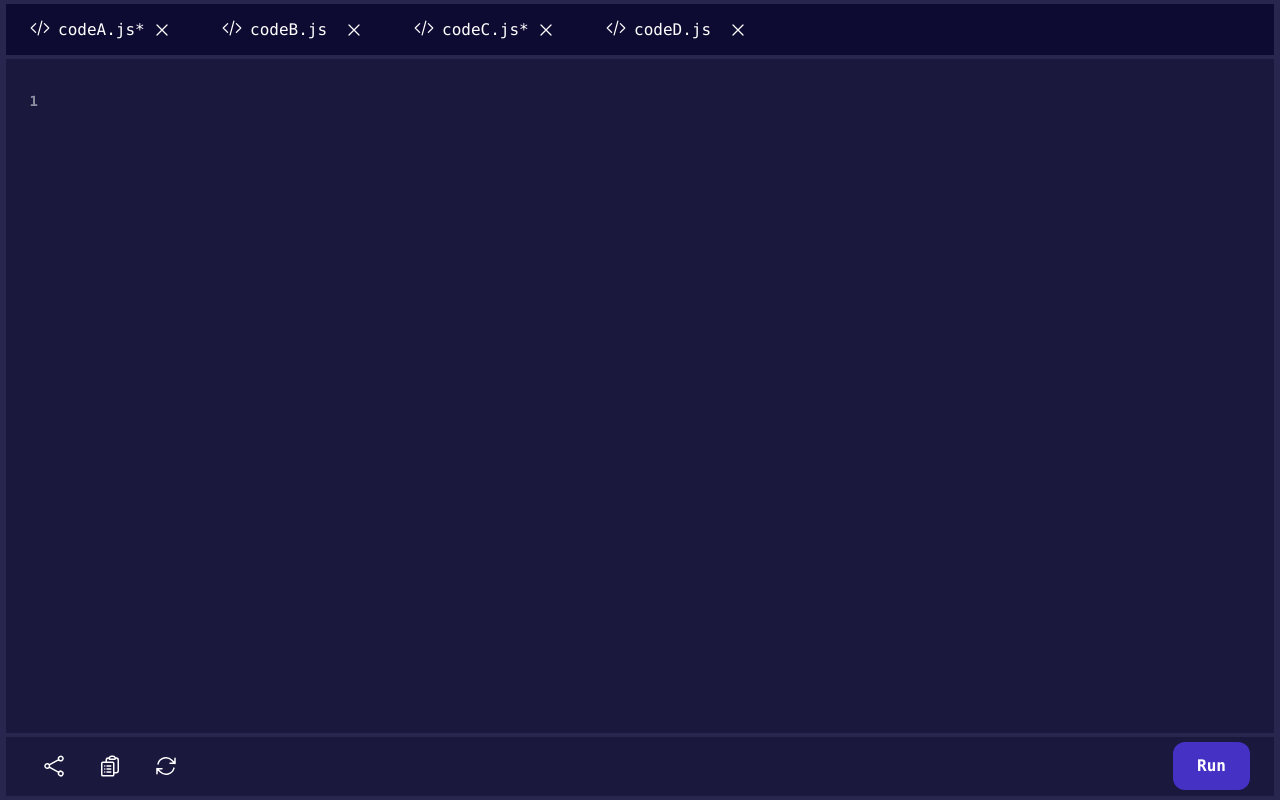
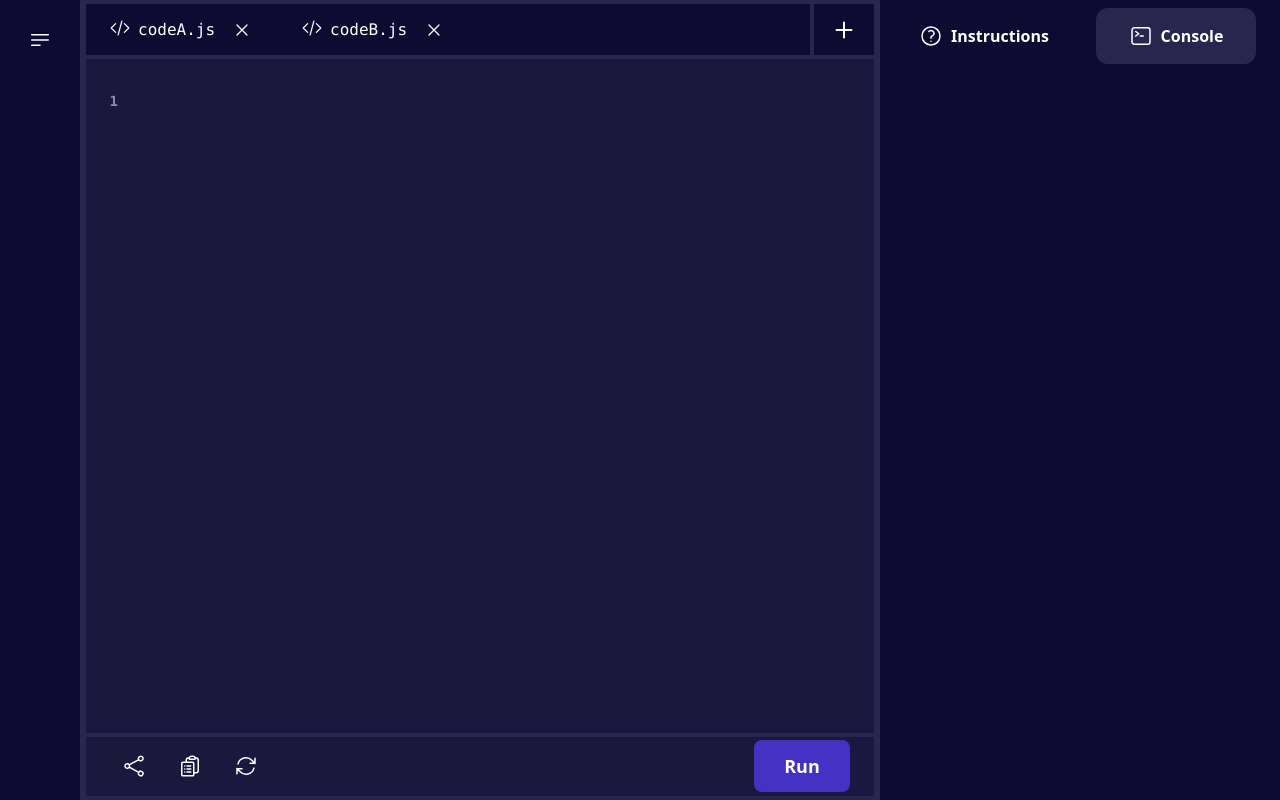
Before and after one commit to Raghav-KM/Code-Editor, a React (Vite) app in the folder frontend/: page / in a window 1280 px wide. Built offline with nearby package versions, Linux system fonts and the light colour scheme; the HTML template or start-up script is replaced by a standard one.

Commit message:
CodeSection and OutputSection UI Changes

```diff
--- a/frontend/package.json
+++ b/frontend/package.json
@@ -11,9 +11,12 @@
   },
   "dependencies": {
     "autoprefixer": "^10.4.20",
+    "loaders.css": "^0.1.2",
     "postcss": "^8.4.41",
     "react": "^18.3.1",
     "react-dom": "^18.3.1",
+    "react-loaders": "^3.0.1",
+    "react-spinners": "^0.14.1",
     "recoil": "^0.7.7",
     "tailwindcss": "^3.4.8"
   },
--- /dev/null
+++ b/frontend/src/assets/icons/PlusIcon.tsx
@@ -0,0 +1,18 @@
+export const PlusIcon = () => {
+    return (
+        <svg
+            xmlns="http://www.w3.org/2000/svg"
+            fill="none"
+            viewBox="0 0 24 24"
+            strokeWidth={2}
+            stroke="currentColor"
+            className="size-6 text-white"
+        >
+            <path
+                strokeLinecap="round"
+                strokeLinejoin="round"
+                d="M12 4.5v15m7.5-7.5h-15"
+            />
+        </svg>
+    );
+};
--- a/frontend/src/components/CodeEditor.tsx
+++ b/frontend/src/components/CodeEditor.tsx
@@ -1,7 +1,12 @@
 import React, { useEffect, useRef, useState } from "react";
-import { useRecoilValue } from "recoil";
-import { filesAtom, fileType, selectedFileIdAtom } from "../store/atoms/atoms";
-import { useUpdateSelectedFile } from "../hooks/hooks";
+import { useRecoilValue, useSetRecoilState } from "recoil";
+import {
+    fileChangedAtom,
+    filesAtom,
+    fileType,
+    selectedFileIdAtom,
+} from "../store/atoms/atoms";
+import { useIsMount, useUpdateSelectedFile } from "../hooks/hooks";
 
 export const CodeEditor = () => {
     const editorDivRef = useRef(null);
@@ -12,15 +17,20 @@ export const CodeEditor = () => {
     const selectedFileId = useRecoilValue(selectedFileIdAtom);
 
     const [code, setCode] = useState("");
+    const setFileChanged = useSetRecoilState(fileChangedAtom);
 
+    const isInit = useIsMount();
     useEffect(() => {
+        if (isInit) return;
+
+        setFileChanged(true);
         const selectedFile = files.find(
             (file: fileType) => file.id == selectedFileId
         );
 
         if (editorDivRef.current) {
             const editorDiv = editorDivRef.current as HTMLDivElement;
-            editorDiv.innerHTML = highlightWords(selectedFile?.code || "");
+            editorDiv.innerHTML = highlightSyntax(selectedFile?.code || "");
         }
 
         if (editorRef.current) {
@@ -30,7 +40,10 @@ export const CodeEditor = () => {
         setCode(selectedFile?.code || "");
     }, [selectedFileId]);
 
-    useUpdateSelectedFile({ code: code });
+    useUpdateSelectedFile({
+        id: selectedFileId,
+        code: code,
+    });
 
     const handleTab = (e: React.KeyboardEvent<HTMLTextAreaElement>) => {
         if (e.key === "Tab") {
@@ -50,7 +63,7 @@ export const CodeEditor = () => {
             if (editorDivRef.current) {
                 const editorDiv = editorDivRef.current as HTMLDivElement;
                 editorDiv.innerHTML =
-                    highlightWords(textarea.value) + "</br></br>";
+                    highlightSyntax(textarea.value) + "</br></br>";
             }
 
             requestAnimationFrame(() => {
@@ -84,7 +97,7 @@ export const CodeEditor = () => {
         }
     };
 
-    const highlightWords = (text: string) => {
+    const highlightSyntax = (text: string) => {
         const keywords = [
             "let",
             "dbg",
@@ -144,7 +157,7 @@ export const CodeEditor = () => {
                                 className="w-full h-full p-3 font-semibold outline-none text-transparent bg-transparent caret-white font-mono leading-7 overflow-auto scrollbar scrollbar-track-transparent scrollbar-thumb-secondary-light resize-none whitespace-nowrap"
                                 onKeyDown={handleTab}
                                 spellCheck={false}
-                                disabled={selectedFileId == "-1"}
+                                disabled={selectedFileId == -1}
                                 onChange={(
                                     e: React.ChangeEvent<HTMLTextAreaElement>
                                 ) => {
@@ -153,7 +166,7 @@ export const CodeEditor = () => {
                                         const editorDiv =
                                             editorDivRef.current as HTMLDivElement;
                                         editorDiv.innerHTML =
-                                            highlightWords(e.target.value) +
+                                            highlightSyntax(e.target.value) +
                                             "<br></br>";
                                     }
                                 }}
--- a/frontend/src/components/CodeSection.tsx
+++ b/frontend/src/components/CodeSection.tsx
@@ -3,16 +3,46 @@ import { ReloadIcon } from "../assets/icons/ReloadIcon";
 import { ShareIcon } from "../assets/icons/ShareIcon";
 import { OpenedFiles } from "../components/OpenedFiles";
 import { CodeEditor } from "./CodeEditor";
-import { useRecoilValue } from "recoil";
-import { filesAtom, fileType } from "../store/atoms/atoms";
+import { useRecoilState, useResetRecoilState, useSetRecoilState } from "recoil";
+import {
+    awaitingCodeResponseAtom,
+    codeResponseAtom,
+    filesAtom,
+    fileType,
+} from "../store/atoms/atoms";
+import { PlusIcon } from "../assets/icons/PlusIcon";
+import { LoadingButton } from "./LoadingButton";
 
 export const CodeSection = () => {
-    const files = useRecoilValue<fileType[]>(filesAtom);
+    const [files, setFiles] = useRecoilState<fileType[]>(filesAtom);
+    const setCodeResponse = useSetRecoilState(codeResponseAtom);
+
+    const [loading, setLoading] = useRecoilState(awaitingCodeResponseAtom);
+
+    const onAddFile = () => {
+        setFiles([
+            ...files,
+            {
+                id: files.length + 1,
+                code: "",
+                fileName: "codeE.js",
+                saved: false,
+            },
+        ]);
+    };
+
+    const onRunCode = () => {
+        setLoading(true);
+        setTimeout(() => {
+            setLoading(false);
+            setCodeResponse("This is the code response.........");
+        }, 2000);
+    };
 
     return (
         <div className="w-full h-full bg-secondary-light flex flex-col p-1">
             <div className="w-full h-[7vh] px-0.5 cursor-pointer">
-                <div className="w-full h-full bg-primary flex flex-row">
+                <div className="w-full h-full bg-primary flex flex-row ">
                     {files.map((file: fileType) => (
                         <OpenedFiles
                             id={file.id}
@@ -22,6 +52,12 @@ export const CodeSection = () => {
                         />
                     ))}
                     <div className="h-full flex-grow border-b-4 border-secondary-light"></div>
+                    <div
+                        className="w-16 p-2 h-full border-s-4 border-b-4 border-secondary-light flex items-center justify-center hover:bg-secondary-light"
+                        onClick={onAddFile}
+                    >
+                        <PlusIcon />
+                    </div>
                 </div>
             </div>
             <div className="w-full h-[85vh] flex-grow px-0.5 overflow-hidden">
@@ -42,12 +78,8 @@ export const CodeSection = () => {
                             <ReloadIcon />
                         </div>
                     </div>
-                    <div>
-                        <button className="px-6 py-3 h-fit bg-accent-primary rounded-xl  text-white flex flex-row gap-2 items-center">
-                            <div className="text-md font-semibold font-mono">
-                                Run
-                            </div>
-                        </button>
+                    <div className="flex flex-row gap-2">
+                        <LoadingButton loading={loading} onClick={onRunCode} />
                     </div>
                 </div>
             </div>
--- a/frontend/src/components/Console.tsx
+++ b/frontend/src/components/Console.tsx
@@ -1,12 +1,27 @@
+import { useRecoilValue } from "recoil";
+import {
+    awaitingCodeResponseAtom,
+    codeResponseAtom,
+} from "../store/atoms/atoms";
+import { ConsoleLoading } from "./ConsoleLoading";
+
 export const Console = () => {
+    const codeResponse = useRecoilValue(codeResponseAtom);
+    const awaitingCodeResponse = useRecoilValue(awaitingCodeResponseAtom);
+
     return (
         <div className="w-full h-full bg-primary text-white font-mono font-semibold  border-secondary-light p-4 ">
-            Output for the code is displayed her...........
-            <br />
-            <br />
-            <div className="text-red-500">
-                If Error: It looks something like this........
-            </div>
+            {awaitingCodeResponse ? (
+                <div className="w-full h-full">
+                    <ConsoleLoading />
+                </div>
+            ) : (
+                <div>
+                    {" "}
+                    {codeResponse}
+                    <br /> <div className="text-red-500">{codeResponse}</div>
+                </div>
+            )}
         </div>
     );
 };
--- /dev/null
+++ b/frontend/src/components/ConsoleLoading.tsx
@@ -0,0 +1,11 @@
+import { GridLoader } from "react-spinners";
+
+export const ConsoleLoading = () => {
+    return (
+        <div className="grid h-full w-full animate-pulse place-items-center rounded-lg opacity-50">
+            <div className="opacity-50">
+                <GridLoader color="white" size={8} speedMultiplier={0.7} />
+            </div>
+        </div>
+    );
+};
--- /dev/null
+++ b/frontend/src/components/LoadingButton.tsx
@@ -0,0 +1,39 @@
+import { MouseEventHandler } from "react";
+
+export const LoadingButton = ({
+    loading,
+    onClick,
+}: {
+    loading: boolean;
+    onClick: MouseEventHandler;
+}) => {
+    if (loading) {
+        return (
+            <button
+                type="button"
+                className="py-3 px-6 flex justify-center items-center bg-accent-primary text-white w-24 h-full text-center text-lg font-bold rounded-lg"
+            >
+                <svg
+                    width="20"
+                    height="h-full"
+                    fill="currentColor"
+                    className=" animate-spin py-1"
+                    viewBox="0 0 1792 1792"
+                    xmlns="http://www.w3.org/2000/svg"
+                >
+                    <path d="M526 1394q0 53-37.5 90.5t-90.5 37.5q-52 0-90-38t-38-90q0-53 37.5-90.5t90.5-37.5 90.5 37.5 37.5 90.5zm498 206q0 53-37.5 90.5t-90.5 37.5-90.5-37.5-37.5-90.5 37.5-90.5 90.5-37.5 90.5 37.5 37.5 90.5zm-704-704q0 53-37.5 90.5t-90.5 37.5-90.5-37.5-37.5-90.5 37.5-90.5 90.5-37.5 90.5 37.5 37.5 90.5zm1202 498q0 52-38 90t-90 38q-53 0-90.5-37.5t-37.5-90.5 37.5-90.5 90.5-37.5 90.5 37.5 37.5 90.5zm-964-996q0 66-47 113t-113 47-113-47-47-113 47-113 113-47 113 47 47 113zm1170 498q0 53-37.5 90.5t-90.5 37.5-90.5-37.5-37.5-90.5 37.5-90.5 90.5-37.5 90.5 37.5 37.5 90.5zm-640-704q0 80-56 136t-136 56-136-56-56-136 56-136 136-56 136 56 56 136zm530 206q0 93-66 158.5t-158 65.5q-93 0-158.5-65.5t-65.5-158.5q0-92 65.5-158t158.5-66q92 0 158 66t66 158z"></path>
+                </svg>
+            </button>
+        );
+    } else {
+        return (
+            <button
+                type="button"
+                className="py-3 px-6 flex justify-center items-center bg-accent-primary text-white w-24 h-full text-center text-lg font-bold rounded-lg hover:bg-opacity-85"
+                onClick={onClick}
+            >
+                Run
+            </button>
+        );
+    }
+};
--- a/frontend/src/components/OpenedFiles.tsx
+++ b/frontend/src/components/OpenedFiles.tsx
@@ -1,19 +1,20 @@
 import { useRecoilState } from "recoil";
 import { CodeIcon } from "../assets/icons/CodeIcon";
 import { CrossIcon } from "../assets/icons/CrossIcon";
-import { selectedFileIdAtom } from "../store/atoms/atoms";
+import { filesAtom, fileType, selectedFileIdAtom } from "../store/atoms/atoms";
 
 export const OpenedFiles = ({
     id,
     fileName,
     saved,
 }: {
-    id: string;
+    id: number;
     fileName: string;
     saved: boolean;
 }) => {
     const [selectedFileId, setSelectedFileId] =
         useRecoilState(selectedFileIdAtom);
+    const [files, setFiles] = useRecoilState(filesAtom);
 
     return (
         <div
@@ -37,7 +38,15 @@ export const OpenedFiles = ({
                         {`${fileName}${!saved ? "*" : ""}`}
                     </div>
                 </div>
-                <div className="w-1/6 flex justify-center hover:bg-primary rounded-lg py-1">
+                <div
+                    className="w-1/6 flex justify-center hover:bg-primary rounded-lg py-1"
+                    onClick={() => {
+                        setFiles(
+                            files.filter((file: fileType) => file.id != id)
+                        );
+                        setSelectedFileId(-1);
+                    }}
+                >
                     <CrossIcon />
                 </div>
             </div>
--- a/frontend/src/components/OutputSection.tsx
+++ b/frontend/src/components/OutputSection.tsx
@@ -20,7 +20,7 @@ export const OutputSection = () => {
                     </div>
                 </div>
             </div>
-            <div className="w-full flex-grow px-2 py-4">
+            <div className="w-full flex-grow px-2 py-4 ">
                 <Console />
             </div>
         </div>
--- a/frontend/src/hooks/hooks.ts
+++ b/frontend/src/hooks/hooks.ts
@@ -1,20 +1,24 @@
-import { useEffect } from "react";
-import { useRecoilState, useRecoilValue, useSetRecoilState } from "recoil";
-import { filesAtom, fileType, selectedFileIdAtom } from "../store/atoms/atoms";
+import { useEffect, useRef } from "react";
+import { useRecoilState } from "recoil";
+import { fileChangedAtom, filesAtom, fileType } from "../store/atoms/atoms";
 
-export const useUpdateSelectedFile = ({ code }: { code: string }) => {
+export const useUpdateSelectedFile = ({
+    id,
+    code,
+}: {
+    id: number;
+    code: string;
+}) => {
     const [files, setFiles] = useRecoilState(filesAtom);
-    const selectedFileId = useRecoilValue(selectedFileIdAtom);
+    const [fileChanged, setFileChanged] = useRecoilState(fileChangedAtom);
+    const isInit = useIsMount();
 
     useEffect(() => {
-        console.log("Timer Started");
-        const updateFile = setTimeout(() => {
-            if (selectedFileId == "-1") return;
-            console.log("File Saved!!" + code);
-
+        if (isInit) return;
+        if (!fileChanged) {
             setFiles(
                 files.map((file: fileType) => {
-                    if (file.id == selectedFileId) {
+                    if (file.id == id) {
                         return {
                             ...file,
                             code: code,
@@ -25,13 +29,16 @@ export const useUpdateSelectedFile = ({ code }: { code: string }) => {
                     }
                 })
             );
-        }, 5000);
+        } else {
+            setFileChanged(false);
+        }
+    }, [code]);
+};
 
-        return () => {
-            if (updateFile) {
-                console.log("Timer Cleared");
-                clearTimeout(updateFile);
-            }
-        };
-    }, [selectedFileId]);
+export const useIsMount = () => {
+    const isMountRef = useRef(true);
+    useEffect(() => {
+        isMountRef.current = false;
+    }, []);
+    return isMountRef.current;
 };
--- a/frontend/src/pages/FrontPage.tsx
+++ b/frontend/src/pages/FrontPage.tsx
@@ -1,17 +1,21 @@
 import { CodeSection } from "../components/CodeSection";
+import { LeftSidebar } from "../components/LeftSidebar";
+import { OutputSection } from "../components/OutputSection";
 
 export const FrontPage = () => {
     return (
         <>
             <div className="w-full h-lvh flex">
-                <div className="h-lvh w-fit">{/* <LeftSidebar /> */}</div>
+                <div className="h-lvh w-fit">
+                    <LeftSidebar />
+                </div>
 
                 <div className="flex-grow h-lvh flex">
-                    <div className="w-full h-lvh">
+                    <div className="w-4/6 h-full">
                         <CodeSection />
                     </div>
-                    <div className="h-lvh bg-white">
-                        {/* <OutputSection /> */}
+                    <div className="w-2/6 h-fullbg-white">
+                        <OutputSection />
                     </div>
                 </div>
             </div>
--- a/frontend/src/store/atoms/atoms.ts
+++ b/frontend/src/store/atoms/atoms.ts
@@ -1,7 +1,7 @@
 import { atom } from "recoil";
 
 export type fileType = {
-    id: string;
+    id: number;
     fileName: string;
     saved: boolean;
     code: string;
@@ -11,33 +11,36 @@ export const filesAtom = atom<fileType[]>({
     key: "filesAtom",
     default: [
         {
-            id: "1",
+            id: 1,
             fileName: "codeA.js",
-            saved: false,
+            saved: true,
             code: "Code in file 1",
         },
         {
-            id: "2",
+            id: 2,
             fileName: "codeB.js",
             saved: true,
             code: "Code in file 2",
-        },
-        {
-            id: "3",
-            fileName: "codeC.js",
-            saved: false,
-            code: "Code in file 3",
-        },
-        {
-            id: "4",
-            fileName: "codeD.js",
-            saved: true,
-            code: "Code in file 4",
         },
     ],
 });
 
 export const selectedFileIdAtom = atom({
     key: "selectedFileId",
-    default: "-1",
+    default: -1,
 });
+
+export const fileChangedAtom = atom({
+    key: "fileChangedAtom",
+    default: false,
+});
+
+export const codeResponseAtom = atom({
+    key: "codeResponseAtom",
+    default: "",
+});
+
+export const awaitingCodeResponseAtom = atom({
+    key: "awaitingCodeResponseAtom",
+    default: false,
+});
```
Also changed, not shown: 1 other file (tests, documents, lock files or other folders).
